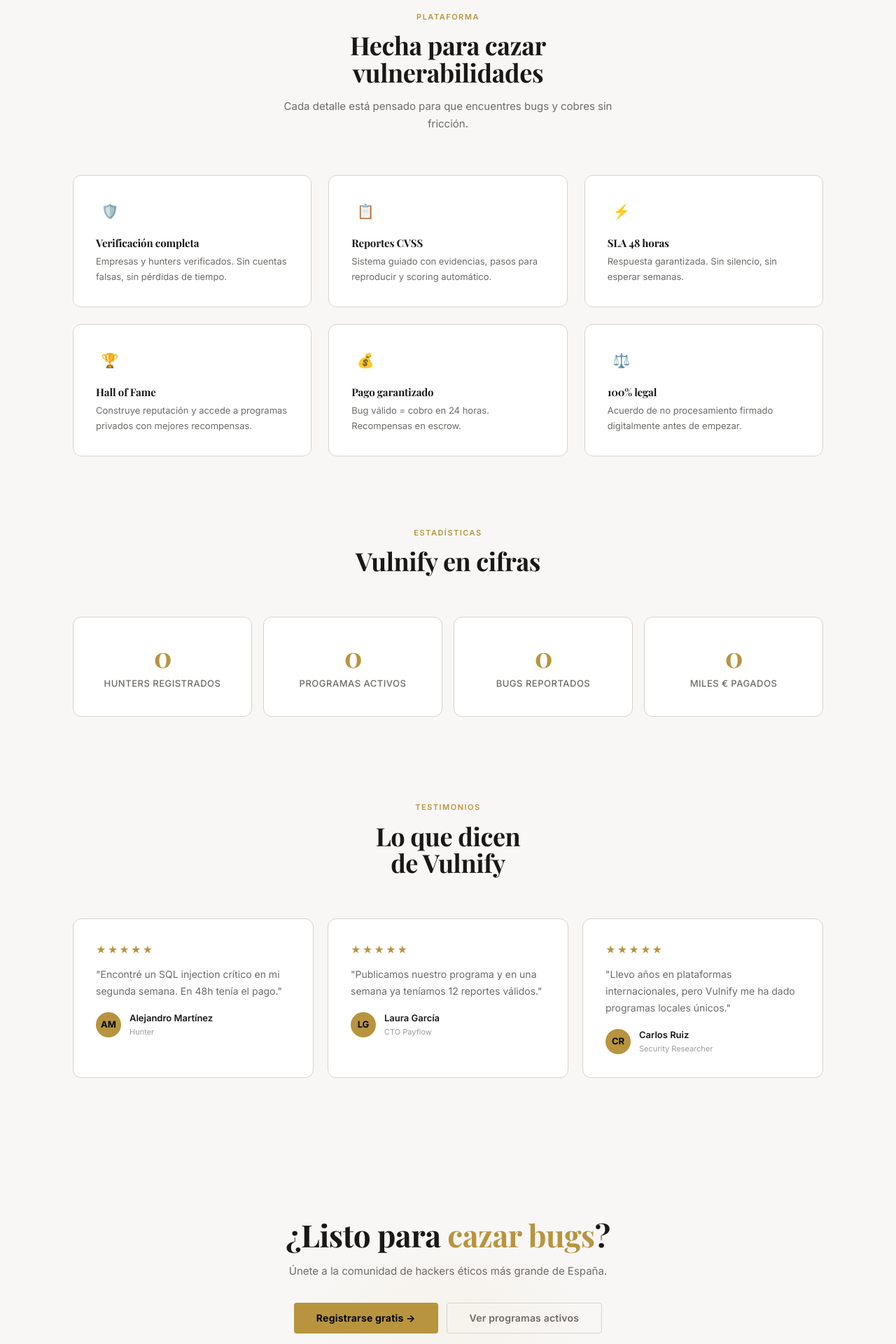
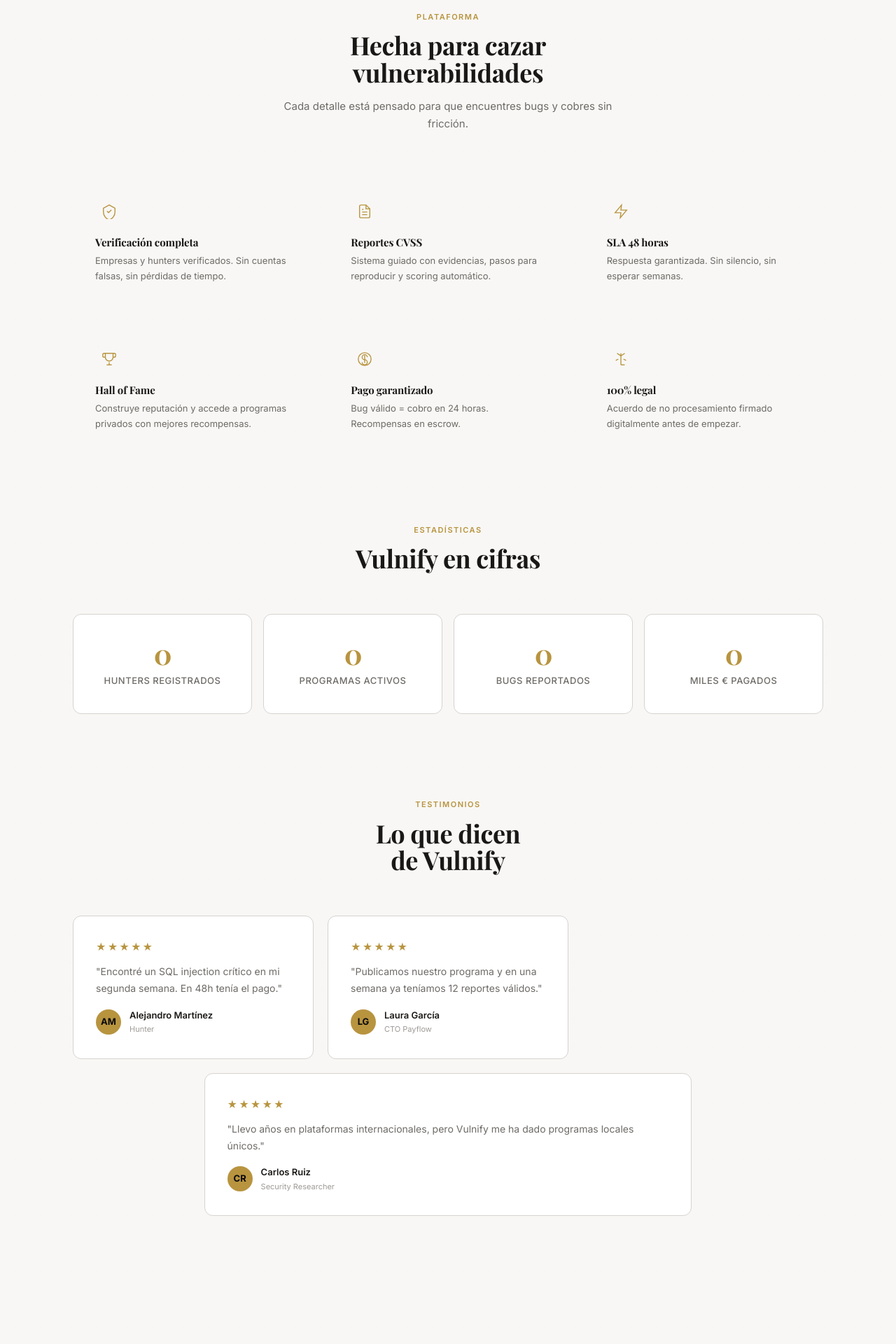
Before and after one commit to OUAR77/Vulnify, a Python web app: template templates/index.html in a window 1280 px wide. Shown: the part 885-2805 px from the top of the page at 70% size. Run offline with Jinja, Linux system fonts and the light colour scheme; the template is opened without the code that fills it, so the values that code supplies are empty.

Commit message:
feat: make site not look AI-generated, custom SVGs, texture, crosshair motif
- Replace emoji icons with custom SVG icons (shield, document, bolt, trophy, coin, scale)
- Add dot grid background texture (40px radial pattern at 2.5% opacity)
- Add hero crosshair/target motif as decorative background element
- Staggered testimonial layout (asymmetric 1.2fr/0.8fr grid)
- Move testimonial and feature styles from inline to global CSS
- align-items:start on features grid for natural height variation
- Bump CSS version to v=5

```diff
--- a/static/css/styles.css
+++ b/static/css/styles.css
@@ -45,7 +45,9 @@ html{scroll-behavior:smooth;scroll-padding-top:72px}
 
 body{
   font-family:var(--font-sans);
-  background:var(--bg);
+  background-color:var(--bg);
+  background-image:radial-gradient(circle,rgba(128,128,128,0.025) 1px,transparent 1px);
+  background-size:40px 40px;
   color:var(--text);
   line-height:1.65;
   -webkit-font-smoothing:antialiased;
@@ -230,6 +232,15 @@ label{display:block;font-size:12px;font-weight:500;color:var(--text-secondary);m
   line-height:1.7;margin-bottom:36px;
 }
 .hero-actions{display:flex;gap:12px;flex-wrap:wrap}
+.hero-target{
+  position:absolute;top:50%;right:-5%;transform:translateY(-50%);
+  width:clamp(300px,40vw,600px);height:clamp(300px,40vw,600px);
+  pointer-events:none;z-index:0;opacity:0.4;
+}
+.hero-target svg{width:100%;height:100%}
+@media(max-width:768px){
+  .hero-target{right:-20%;top:30%;width:70vw;height:70vw;opacity:0.25}
+}
 
 /* ===== Stats card (dashboard) ===== */
 .stats-card{
@@ -283,6 +294,7 @@ label{display:block;font-size:12px;font-weight:500;color:var(--text-secondary);m
   display:flex;align-items:center;justify-content:center;
   font-size:18px;margin-bottom:16px;color:var(--accent);
 }
+.feature-icon svg{width:22px;height:22px;stroke:var(--accent);stroke-width:1.5;fill:none}
 .feature-card h3{font-size:15px;font-weight:700;margin-bottom:8px}
 .feature-card p{font-size:13px;color:var(--text-secondary);line-height:1.65}
 
@@ -302,9 +314,24 @@ label{display:block;font-size:12px;font-weight:500;color:var(--text-secondary);m
 }
 
 /* ===== Testimonials ===== */
-.testimonials-grid{display:grid;grid-template-columns:repeat(3,1fr);gap:20px}
-.testimonial-card{background:var(--bg-card);border:1px solid var(--border);border-radius:var(--radius-lg);padding:32px;transition:all .3s;}
-.testimonial-card:hover{border-color:var(--border-hover)}
+.testimonials-grid{
+  display:grid;
+  grid-template-columns:1.2fr 0.8fr;
+  gap:20px;
+  align-items:start;
+}
+.testimonial-item{
+  background:var(--bg-card);border:1px solid var(--border);
+  border-radius:var(--radius-lg);padding:32px;
+  transition:all .3s;
+}
+.testimonial-item:hover{border-color:var(--border-hover)}
+.testimonial-item:last-child{grid-column:1/-1;max-width:65%;margin:0 auto}
+.testimonial-item .stars{color:var(--accent);font-size:14px;letter-spacing:2px;margin-bottom:12px}
+@media(max-width:1024px){
+  .testimonials-grid{grid-template-columns:1fr}
+  .testimonial-item:last-child{max-width:100%}
+}
 .testimonial-stars{font-size:13px;letter-spacing:2px;margin-bottom:10px;color:var(--accent)}
 .testimonial-text{font-size:14px;color:var(--text-secondary);line-height:1.7;margin-bottom:16px;font-style:italic}
 .testimonial-author{display:flex;align-items:center;gap:12px}
@@ -568,8 +595,10 @@ body{animation:fadeIn .3s ease}
 
 /* ===== Responsive ===== */
 @media(max-width:1024px){
-  .features-grid,.testimonials-grid,.programs-grid,
+  .features-grid,.programs-grid,
   .programs-page-grid,.grid-3{grid-template-columns:repeat(2,1fr)}
+  .testimonials-grid{grid-template-columns:1fr}
+  .testimonial-card:last-child{max-width:100%}
   .rewards-row,.grid-4{grid-template-columns:repeat(3,1fr)}
 }
 
--- a/templates/index.html
+++ b/templates/index.html
@@ -10,7 +10,7 @@
   <link href="https://fonts.googleapis.com/css2?family=Inter:wght@400;500;600;700;800;900&family=Playfair+Display:wght@400;600;700;800&display=swap" rel="stylesheet">
   <link rel="icon" href="/static/favicon.svg" type="image/svg+xml">
 <script>!function(){try{var t=localStorage.getItem('theme'),h=document.documentElement,d=t?t==='dark':window.matchMedia('(prefers-color-scheme:dark)').matches;h.setAttribute('data-theme',d?'dark':'light');var v=d?['#08080a','#111114','#0d0d10','#e8e5e0','#8a8780','#5c5a55','#1e1d1b','#2d2b28','#d4a853','rgba(212,168,83,0.06)','rgba(212,168,83,0.12)','rgba(212,168,83,0.08)','0 4px 24px rgba(0,0,0,0.5)','0 12px 48px rgba(0,0,0,0.6)']:['#f8f7f5','#ffffff','#ffffff','#1a1816','#6e6b67','#9e9b97','#d6d3d0','#b8b5b0','#b8943f','rgba(184,148,63,0.06)','rgba(184,148,63,0.12)','rgba(184,148,63,0.08)','0 2px 12px rgba(0,0,0,0.04)','0 8px 32px rgba(0,0,0,0.06)'];var n=['--bg','--bg-card','--bg-surface','--text','--text-secondary','--text-tertiary','--border','--border-hover','--accent','--accent-light','--accent-mid','--accent-glow','--shadow','--shadow-lg'];for(var i=0;i<n.length;i++)h.style.setProperty(n[i],v[i])}catch(e){}}()</script>
-<link rel="stylesheet" href="/static/css/styles.css?v=4">
+<link rel="stylesheet" href="/static/css/styles.css?v=5">
   <style>
     .hero-section {
       min-height: 100vh;
@@ -43,19 +43,17 @@
       display: grid;
       grid-template-columns: repeat(3, 1fr);
       gap: 24px;
+      align-items: start;
     }
     .feature-item {
-      background: var(--bg-card);
-      border: 1px solid var(--border);
-      border-radius: var(--radius-lg);
       padding: 32px;
-      transition: border-color .3s;
     }
-    .feature-item:hover { border-color: var(--border-hover); }
     .feature-icon {
-      font-size: 20px; margin-bottom: 16px;
-      color: var(--accent);
+      width:40px;height:40px;
+      display:flex;align-items:center;justify-content:center;
+      margin-bottom:16px;
     }
+    .feature-icon svg{width:22px;height:22px;stroke:var(--accent);stroke-width:1.5;fill:none}
     .feature-item h3 { font-size: 15px; margin-bottom: 8px; }
     .feature-item p { font-size: 13px; color: var(--text-secondary); line-height: 1.65; }
     .stats-grid {
@@ -86,14 +84,8 @@
       gap: 20px;
     }
     .testimonial-item {
-      background: var(--bg-card);
-      border: 1px solid var(--border);
-      border-radius: var(--radius-lg);
       padding: 32px;
-      transition: border-color .3s;
     }
-    .testimonial-item:hover { border-color: var(--border-hover); }
-    .testimonial-item .stars { color: var(--accent); font-size: 14px; letter-spacing: 2px; margin-bottom: 12px; }
     .cta-section {
       text-align: center;
       padding: 100px 0;
@@ -167,6 +159,17 @@
 </header>
 
 <section class="hero-section">
+  <div class="hero-target" aria-hidden="true">
+    <svg viewBox="0 0 400 400" fill="none" xmlns="http://www.w3.org/2000/svg">
+      <circle cx="200" cy="200" r="190" stroke="var(--accent)" stroke-width="0.5" opacity="0.08"/>
+      <circle cx="200" cy="200" r="155" stroke="var(--accent)" stroke-width="0.4" opacity="0.06"/>
+      <circle cx="200" cy="200" r="120" stroke="var(--accent)" stroke-width="0.3" opacity="0.05"/>
+      <circle cx="200" cy="200" r="75" stroke="var(--accent)" stroke-width="0.3" opacity="0.04"/>
+      <line x1="200" y1="10" x2="200" y2="390" stroke="var(--accent)" stroke-width="0.3" opacity="0.04"/>
+      <line x1="10" y1="200" x2="390" y2="200" stroke="var(--accent)" stroke-width="0.3" opacity="0.04"/>
+      <circle cx="200" cy="200" r="3" fill="var(--accent)" opacity="0.08"/>
+    </svg>
+  </div>
   <div class="container">
     <h1>Bug bounty<br>para España.<br><span>Sin rodeos.</span></h1>
     <p>Conectamos hackers éticos con startups tech. Legal, seguro y con recompensas que se pagan.</p>
@@ -186,32 +189,32 @@
     </div>
     <div class="features-grid">
       <div class="feature-item">
-        <div class="feature-icon">🛡️</div>
+        <div class="feature-icon"><svg viewBox="0 0 24 24"><path d="M12 2L3 7v6c0 5.55 3.84 10.74 9 12 5.16-1.26 9-6.45 9-12V7l-9-5z"/><path d="M9 12l2 2 4-4" stroke-linecap="round" stroke-linejoin="round"/></svg></div>
         <h3>Verificación completa</h3>
         <p>Empresas y hunters verificados. Sin cuentas falsas, sin pérdidas de tiempo.</p>
       </div>
       <div class="feature-item">
-        <div class="feature-icon">📋</div>
+        <div class="feature-icon"><svg viewBox="0 0 24 24"><path d="M14 2H6a2 2 0 00-2 2v16a2 2 0 002 2h12a2 2 0 002-2V8l-6-6z"/><path d="M14 2v6h6M16 13H8M16 17H8M10 9H8"/></svg></div>
         <h3>Reportes CVSS</h3>
         <p>Sistema guiado con evidencias, pasos para reproducir y scoring automático.</p>
       </div>
       <div class="feature-item">
-        <div class="feature-icon">⚡</div>
+        <div class="feature-icon"><svg viewBox="0 0 24 24"><path d="M13 2L3 14h9l-1 8 10-12h-9l1-8z"/></svg></div>
         <h3>SLA 48 horas</h3>
         <p>Respuesta garantizada. Sin silencio, sin esperar semanas.</p>
       </div>
       <div class="feature-item">
-        <div class="feature-icon">🏆</div>
+        <div class="feature-icon"><svg viewBox="0 0 24 24"><path d="M6 9H4a2 2 0 01-2-2V5a2 2 0 012-2h2"/><path d="M18 9h2a2 2 0 002-2V5a2 2 0 00-2-2h-2"/><path d="M6 3h12v6a6 6 0 11-12 0V3z"/><path d="M8 21h8"/><path d="M12 17v4"/></svg></div>
         <h3>Hall of Fame</h3>
         <p>Construye reputación y accede a programas privados con mejores recompensas.</p>
       </div>
       <div class="feature-item">
-        <div class="feature-icon">💰</div>
+        <div class="feature-icon"><svg viewBox="0 0 24 24"><circle cx="12" cy="12" r="10"/><path d="M12 6v12"/><path d="M16 9c0-2.21-1.79-4-4-4S8 6.79 8 9s1.79 4 4 4 4 1.79 4 4-1.79 4-4 4-4-1.79-4-4"/></svg></div>
         <h3>Pago garantizado</h3>
         <p>Bug válido = cobro en 24 horas. Recompensas en escrow.</p>
       </div>
       <div class="feature-item">
-        <div class="feature-icon">⚖️</div>
+        <div class="feature-icon"><svg viewBox="0 0 24 24"><path d="M12 21h6"/><path d="M12 3v18"/><path d="M6 3l6 4 6-4"/><path d="M4 14l4-2"/><path d="M20 14l-4-2"/></svg></div>
         <h3>100% legal</h3>
         <p>Acuerdo de no procesamiento firmado digitalmente antes de empezar.</p>
       </div>
```
